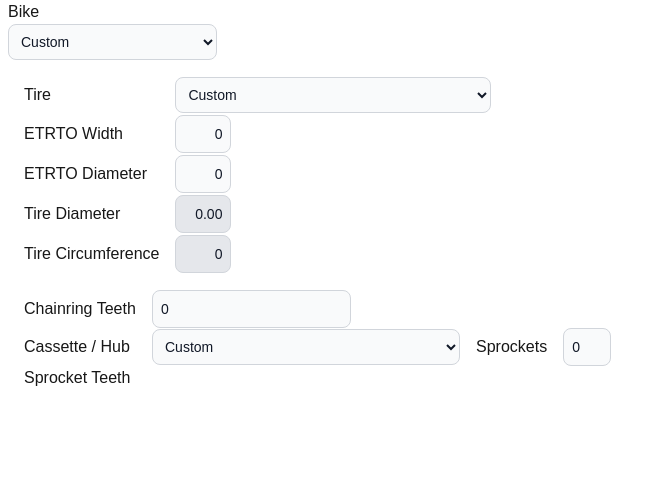
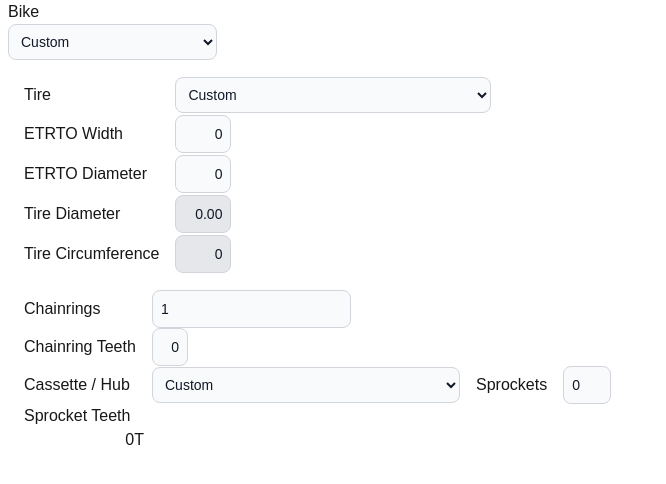
Before and after one commit to mngyuan/bikecalc, a Next.js app: page / in a window 1280 px wide. Shown: the top 484 px of the page, without its empty margins (0-666 px from the left). Built offline with nearby package versions, Linux system fonts and the light colour scheme.

Commit message:
add colors, support multiple chainrings

```diff
--- a/app/page.tsx
+++ b/app/page.tsx
@@ -15,6 +15,57 @@ const gearInches = (
   chainringTeeth: number,
   sprocketTeeth: number,
 ): number => (tireDiameter * chainringTeeth) / sprocketTeeth;
+
+type ColorValueHex = `#${string}`;
+
+function interpolateColor(
+  color1: ColorValueHex,
+  color2: ColorValueHex,
+  factor: number,
+) {
+  const c1 = parseInt(color1.slice(1), 16);
+  const c2 = parseInt(color2.slice(1), 16);
+
+  const r1 = (c1 >> 16) & 0xff;
+  const g1 = (c1 >> 8) & 0xff;
+  const b1 = c1 & 0xff;
+
+  const r2 = (c2 >> 16) & 0xff;
+  const g2 = (c2 >> 8) & 0xff;
+  const b2 = c2 & 0xff;
+
+  const r = Math.round(r1 + factor * (r2 - r1));
+  const g = Math.round(g1 + factor * (g2 - g1));
+  const b = Math.round(b1 + factor * (b2 - b1));
+
+  return `#${((1 << 24) + (r << 16) + (g << 8) + b)
+    .toString(16)
+    .slice(1)
+    .toUpperCase()}`;
+}
+
+function createMapRangeToColor(
+  colorMin: ColorValueHex,
+  colorMid: ColorValueHex,
+  colorMax: ColorValueHex,
+) {
+  return function (value: number, min: number, max: number) {
+    const midpoint = (min + max) / 2;
+
+    if (value <= midpoint) {
+      // Scale value from min to midpoint (0 to 1)
+      const factor = (value - min) / (midpoint - min);
+      return interpolateColor(colorMin, colorMid, factor);
+    } else {
+      // Scale value from midpoint to max (0 to 1)
+      const factor = (value - midpoint) / (max - midpoint);
+      return interpolateColor(colorMid, colorMax, factor);
+    }
+  };
+}
+
+const mapGearInchesToColor = (gearInches: number) =>
+  createMapRangeToColor('#56bb8a', '#fed666', '#e67c73')(gearInches, 20, 120);
 
 const TIRE_DB = {
   'Schwalbe Kojak 16"': {ETRTOSize: [32, 349]},
@@ -39,6 +90,17 @@ interface InternallyGearedHub {
 type Cassette = ExternalCassette | InternallyGearedHub;
 
 const CASSETTE_DB: Record<string, Cassette> = {
+  'Shimano Alfine 8 Speed Hub': {
+    ratios: [0.527, 0.644, 0.748, 0.851, 1, 1.223, 1.419, 1.615],
+    isIGH: true,
+  },
+  'Shimano Alfine 11 Speed Hub': {
+    ratios: [
+      0.527, 0.681, 0.77, 0.878, 0.995, 1.134, 1.292, 1.462, 1.667, 1.888,
+      2.153,
+    ],
+    isIGH: true,
+  },
   'Shimano Alivio CS-HG400 9 Speed 11-28T': {
     sprockets: [11, 12, 13, 14, 16, 18, 21, 24, 28],
   },
@@ -66,13 +128,14 @@ const CASSETTE_DB: Record<string, Cassette> = {
   'Sturmey Archer S-RF3': {
     ratios: [0.75, 1, 1.3333333],
     isIGH: true,
+    // TODO: would be nice for IGH to specify maximum sprockets
   },
 };
 type CassetteID = keyof typeof CASSETTE_DB;
 
 interface Bike {
   tire: TireID;
-  chainringTeeth: number;
+  chainringTeeth: number[];
   cassette: CassetteID;
   // Needs to be separately specified for IGH bikes
   sprockets?: number[];
@@ -81,48 +144,90 @@ interface Bike {
 const BIKE_DB: Record<string, Bike> = {
   'Brompton A Line': {
     tire: 'Schwalbe Kojak 16"',
-    chainringTeeth: 44,
+    chainringTeeth: [44],
     cassette: 'Sturmey Archer BSR',
     sprockets: [13],
   },
   'Brompton C Line 3 speed': {
     // Discontinued
     tire: 'Schwalbe Marathon 16"',
-    chainringTeeth: 50,
+    chainringTeeth: [50],
     cassette: 'Sturmey Archer BSR',
     sprockets: [13],
   },
   'Brompton C Line 6 speed': {
     tire: 'Schwalbe Marathon Racer 16"',
-    chainringTeeth: 50,
+    chainringTeeth: [50],
     cassette: 'Sturmey Archer BWR',
     sprockets: [13, 16],
   },
   'Cranston R9 Max 9 speed': {
     tire: 'Schwalbe Green Marathon 16"',
-    chainringTeeth: 53,
+    chainringTeeth: [53],
     cassette: 'Shimano Alivio CS-HG400 9 Speed 11-32T',
   },
   'Cranston R20 Max 9 speed': {
     tire: 'Schwalbe Green Marathon 20"',
-    chainringTeeth: 53,
+    chainringTeeth: [53],
     cassette: 'Shimano Alivio CS-HG400 9 Speed 11-32T',
   },
   'Surly Disc Trucker': {
     tire: 'Surly ExtraTerrestrial 26"x46',
-    chainringTeeth: 48, // TODO: need to fix
+    chainringTeeth: [48, 36, 26],
     cassette: 'Shimano Alivio CS-HG400 9 Speed 11-34T',
   },
 };
 
 type BikeID = keyof typeof BIKE_DB;
 
+const GearInchesTable = ({
+  sprocketCount,
+  sprocketTeeth,
+  chainringTeeth,
+  ETRTODiameter,
+  ETRTOWidth,
+  ratio,
+}: {
+  sprocketCount: number;
+  sprocketTeeth: number[];
+  chainringTeeth: number;
+  ETRTODiameter: number;
+  ETRTOWidth: number;
+  ratio?: number;
+}) => [
+  ...Array(sprocketCount)
+    .fill(0)
+    .map((v, i) => {
+      const gI = gearInches(
+        ETRTOtoDiameter(ETRTOWidth, ETRTODiameter) / 25.4,
+        chainringTeeth,
+        sprocketTeeth[i] * (ratio || 1),
+      );
+      return (
+        <div
+          key={i}
+          className={`w-9 text-right ${i === 0 ? 'ml-2' : ''}`}
+          style={{backgroundColor: mapGearInchesToColor(gI)}}
+        >
+          {Math.round(gI)}
+        </div>
+      );
+    }),
+  ...(ratio != undefined
+    ? [
+        <div key="ratio" className="pl-2">
+          {ratio.toFixed(3)}
+        </div>,
+      ]
+    : []),
+];
+
 const BikeCalculator = ({
   bike,
-  onCustomize,
+  onCustomized,
 }: {
   bike?: Bike;
-  onCustomize: () => void;
+  onCustomized: (customized: boolean) => void;
 }) => {
   const [ETRTOWidth, setETRTOWidth] = useState<number>(
     bike ? TIRE_DB[bike.tire].ETRTOSize[0] : 0,
@@ -130,8 +235,11 @@ const BikeCalculator = ({
   const [ETRTODiameter, setETRTODiameter] = useState<number>(
     bike ? TIRE_DB[bike.tire].ETRTOSize[1] : 0,
   );
-  const [chainringTeeth, setChainringTeeth] = useState<number>(
-    bike ? bike.chainringTeeth : 0,
+  const [chainringCount, setChainringCount] = useState<number>(
+    bike ? bike.chainringTeeth.length : 1,
+  );
+  const [chainringTeeth, setChainringTeeth] = useState<number[]>(
+    bike ? bike.chainringTeeth : [0],
   );
   const [sprocketCount, setSprocketCount] = useState<number>(
     bike
@@ -153,6 +261,14 @@ const BikeCalculator = ({
   const [tireID, setTireID] = useState<TireID | 'custom'>(
     bike ? bike.tire : 'custom',
   );
+
+  // TODO: just use length
+  useEffect(() => {
+    setChainringTeeth((chainringTeeth) => [
+      ...chainringTeeth.slice(0, chainringCount),
+      ...Array(Math.max(chainringCount - chainringTeeth.length, 0)),
+    ]);
+  }, [chainringCount]);
 
   useEffect(() => {
     setSprocketTeeth((sprocketTeeth) => [
@@ -181,8 +297,18 @@ const BikeCalculator = ({
   }, [tireID]);
 
   useEffect(() => {
-    // TODO: This runs even when props changed ...
-    // onCustomize();
+    // TODO: not working properly
+    if (bike) {
+      // onCustomized(
+      //   ETRTOWidth !== TIRE_DB[bike.tire].ETRTOSize[0] ||
+      //     ETRTODiameter !== TIRE_DB[bike.tire].ETRTOSize[1] ||
+      //     chainringTeeth !== bike.chainringTeeth ||
+      //     sprocketCount !== (bike.sprockets?.length ?? 0) ||
+      //     sprocketTeeth !== bike.sprockets ||
+      //     cassetteID !== bike.cassette ||
+      //     tireID !== bike.tire,
+      // );
+    }
   }, [
     ETRTOWidth,
     ETRTODiameter,
@@ -191,6 +317,8 @@ const BikeCalculator = ({
     sprocketTeeth,
     cassetteID,
     tireID,
+    bike,
+    onCustomized,
   ]);
 
   // When prop updates
@@ -198,6 +326,7 @@ const BikeCalculator = ({
     if (bike) {
       setTireID(bike.tire);
       setCassetteID(bike.cassette);
+      setChainringCount(bike.chainringTeeth.length);
       setChainringTeeth(bike.chainringTeeth);
       if (bike.sprockets) {
         setSprocketCount(bike.sprockets.length);
@@ -205,6 +334,27 @@ const BikeCalculator = ({
       }
     }
   }, [bike]);
+
+  const CassetteGearInchesTable = chainringTeeth.map((chainringTeeth, i) =>
+    (cassetteID !== 'custom' && CASSETTE_DB[cassetteID].isIGH
+      ? CASSETTE_DB[cassetteID].ratios
+      : [undefined]
+    ).map((ratio) => (
+      <div className="flex flex-row" key={i}>
+        <div className="w-32 text-right">{chainringTeeth}T</div>
+        <GearInchesTable
+          {...{
+            sprocketCount,
+            sprocketTeeth,
+            chainringTeeth,
+            ETRTODiameter,
+            ETRTOWidth,
+            ratio,
+          }}
+        />
+      </div>
+    )),
+  );
 
   return (
     <div className="App">
@@ -296,16 +446,37 @@ const BikeCalculator = ({
       <div className="m-4">
         <div className="flex flex-row items-center">
           <div className="px-2 w-32">
-            <label>Chainring Teeth</label>
+            <label>Chainrings</label>
           </div>
           <div className="px-2">
             <input
               type="number"
-              onChange={(e) => setChainringTeeth(e.target.valueAsNumber)}
-              value={chainringTeeth}
+              onChange={(e) => setChainringCount(e.target.valueAsNumber)}
+              value={chainringCount}
               className="bg-gray-50 border border-gray-300 text-gray-900 text-sm rounded-lg focus:ring-blue-500 focus:border-blue-500 p-2 dark:bg-gray-700 dark:border-gray-600 dark:placeholder-gray-400 dark:text-white dark:focus:ring-blue-500 dark:focus:border-blue-500"
             />
           </div>
+        </div>
+        <div className="flex flex-row items-center">
+          <div className="px-2 w-32">
+            <label>Chainring Teeth</label>
+          </div>
+          {Array(chainringCount)
+            .fill(0)
+            .map((v, i) => (
+              <div key={i} className={i === 0 ? 'pl-2' : ''}>
+                <input
+                  type="number"
+                  onChange={(e) =>
+                    setChainringTeeth(
+                      chainringTeeth.with(i, e.target.valueAsNumber),
+                    )
+                  }
+                  value={chainringTeeth[i]}
+                  className="w-9 text-right [appearance:textfield] [&::-webkit-outer-spin-button]:appearance-none [&::-webkit-inner-spin-button]:appearance-none bg-gray-50 border border-gray-300 text-gray-900 text-sm rounded-lg focus:ring-blue-500 focus:border-blue-500 p-2 dark:bg-gray-700 dark:border-gray-600 dark:placeholder-gray-400 dark:text-white dark:focus:ring-blue-500 dark:focus:border-blue-500"
+                />
+              </div>
+            ))}
         </div>
         <div className="flex flex-row items-center">
           <div className="px-2 w-32">
@@ -389,44 +560,7 @@ const BikeCalculator = ({
               </div>
             ))}
         </div>
-        {cassetteID !== 'custom' &&
-          CASSETTE_DB[cassetteID].isIGH &&
-          CASSETTE_DB[cassetteID].ratios.map((ratio, i) => (
-            <div className="flex flex-row" key={i}>
-              <div className="w-32"></div>
-              {Array(sprocketCount)
-                .fill(0)
-                .map((v, i) => (
-                  <div key={i} className="w-9 text-right">
-                    {Math.round(
-                      gearInches(
-                        ETRTOtoDiameter(ETRTOWidth, ETRTODiameter) / 25.4,
-                        chainringTeeth,
-                        sprocketTeeth[i] * ratio,
-                      ),
-                    )}
-                  </div>
-                ))}
-            </div>
-          ))}
-        {!CASSETTE_DB[cassetteID]?.isIGH && (
-          <div className="flex flex-row">
-            <div className="w-32"></div>
-            {Array(sprocketCount)
-              .fill(0)
-              .map((v, i) => (
-                <div key={i} className="w-9 text-right">
-                  {Math.round(
-                    gearInches(
-                      ETRTOtoDiameter(ETRTOWidth, ETRTODiameter) / 25.4,
-                      chainringTeeth,
-                      sprocketTeeth[i],
-                    ),
-                  )}
-                </div>
-              ))}
-          </div>
-        )}
+        {CassetteGearInchesTable}
         <table></table>
       </div>
     </div>
@@ -457,7 +591,7 @@ export default function Home() {
       </div>
       <BikeCalculator
         bike={BIKE_DB[bikeID]}
-        onCustomize={() => setBikeID('custom')}
+        onCustomized={(customized) => customized && setBikeID('custom')}
       />
     </div>
   );
```
